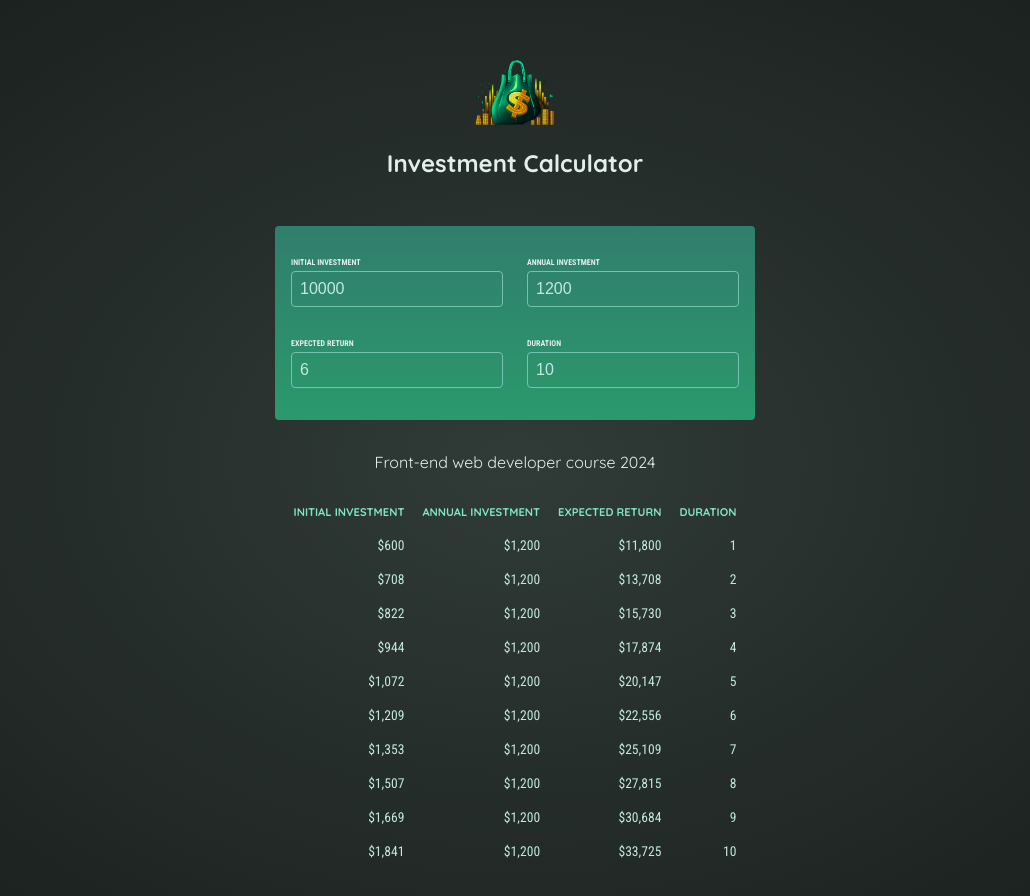
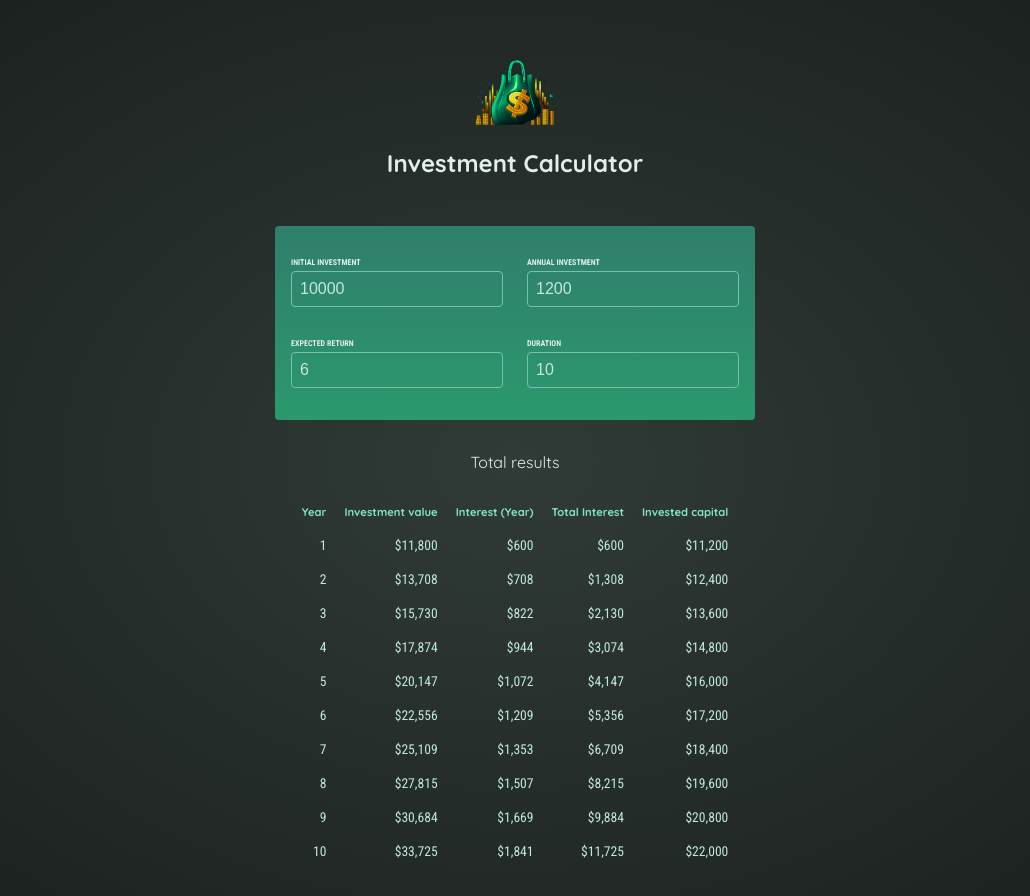
Before and after one commit to OlehBabiak/investment_calculator, a React (Vite) app: page / in a window 1280 px wide. Shown: the top 896 px of the page, without its empty margins (125-1155 px from the left). Built offline with nearby package versions, Linux system fonts and the light colour scheme.

Commit message:
result logic finished

```diff
--- a/src/components/Results.jsx
+++ b/src/components/Results.jsx
@@ -6,30 +6,39 @@ export default function Results({ formState }) {
         [id]: value
     }), {})
     const annualData = calculateInvestmentResults(investmentsResults);
+    const initialInvestment =
+        annualData[0].valueEndOfYear -
+        annualData[0].interest -
+        annualData[0].annualInvestment;
+
     return (
         <table id='result'>
             <caption>
-                Front-end web developer course 2024
+                Total results
             </caption>
             <thead>
                 <tr>
-                    {formState.map((row, i) => (
-                        <th
-                            key={i + row.label}>
-                            {row.label}
-                        </th>))}
+                    <th>Year</th>
+                    <th>Investment value</th>
+                    <th>Interest (Year)</th>
+                    <th>Total Interest</th>
+                    <th>Invested capital</th>
                 </tr>
             </thead>
             <tbody>
-                {annualData.map((row, i) => (
-                    <tr key={i + row.interest}>
-                        <td>{formatter.format(row.interest)}</td>
-                        <td>{formatter.format(row.annualInvestment)}</td>
-                        <td>{formatter.format(row.valueEndOfYear)}</td>
-
-                        <td>{row.year}</td>
-                    </tr>
-                ))}
+                {annualData.map(row => {
+                    const totalInterest = row.valueEndOfYear - row.annualInvestment * row.year - initialInvestment;
+                    const totalAmountInvestment = row.valueEndOfYear - totalInterest;
+                    return (
+                        <tr key={row.year}>
+                            <td>{row.year}</td>
+                            <td>{formatter.format(row.valueEndOfYear)}</td>
+                            <td>{formatter.format(row.interest)}</td>
+                            <td>{formatter.format(totalInterest)}</td>
+                            <td>{formatter.format(totalAmountInvestment)}</td>
+                        </tr>
+                    )
+                })}
             </tbody>
         </table>
     )
```
